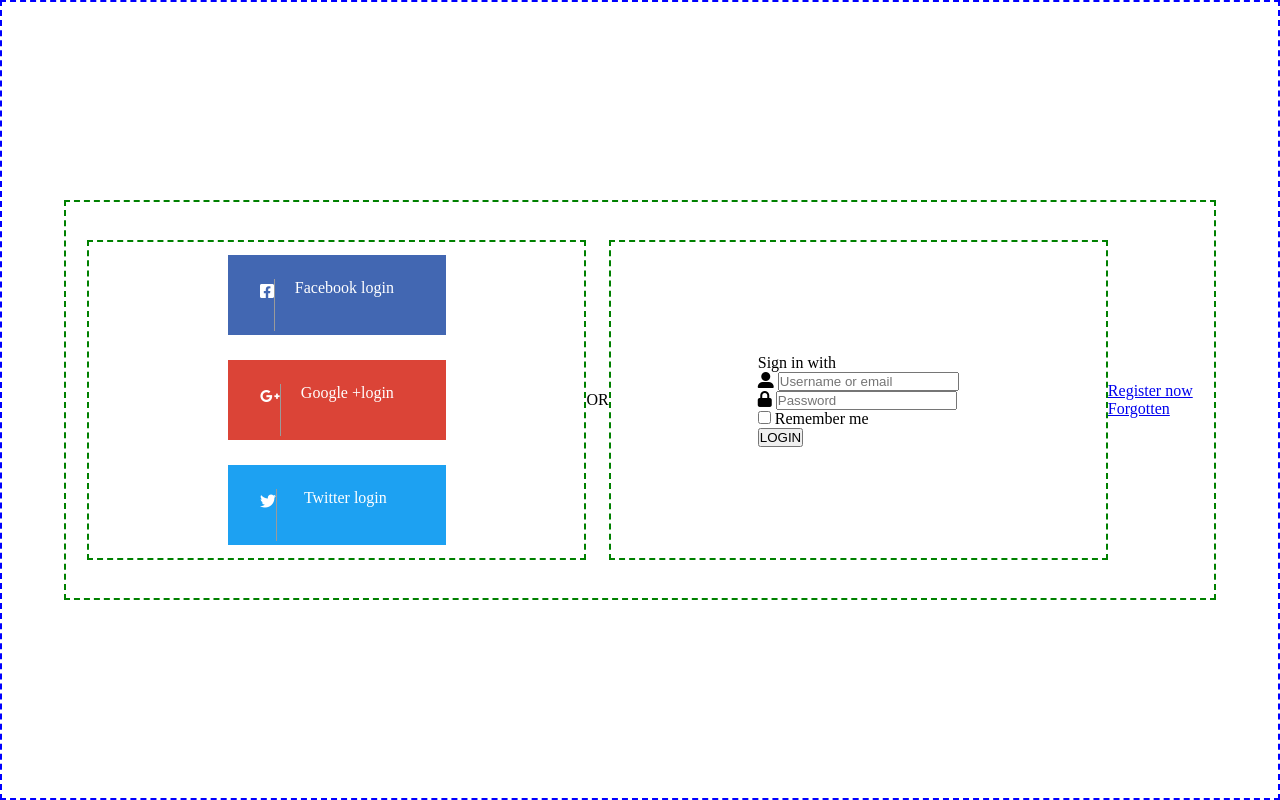
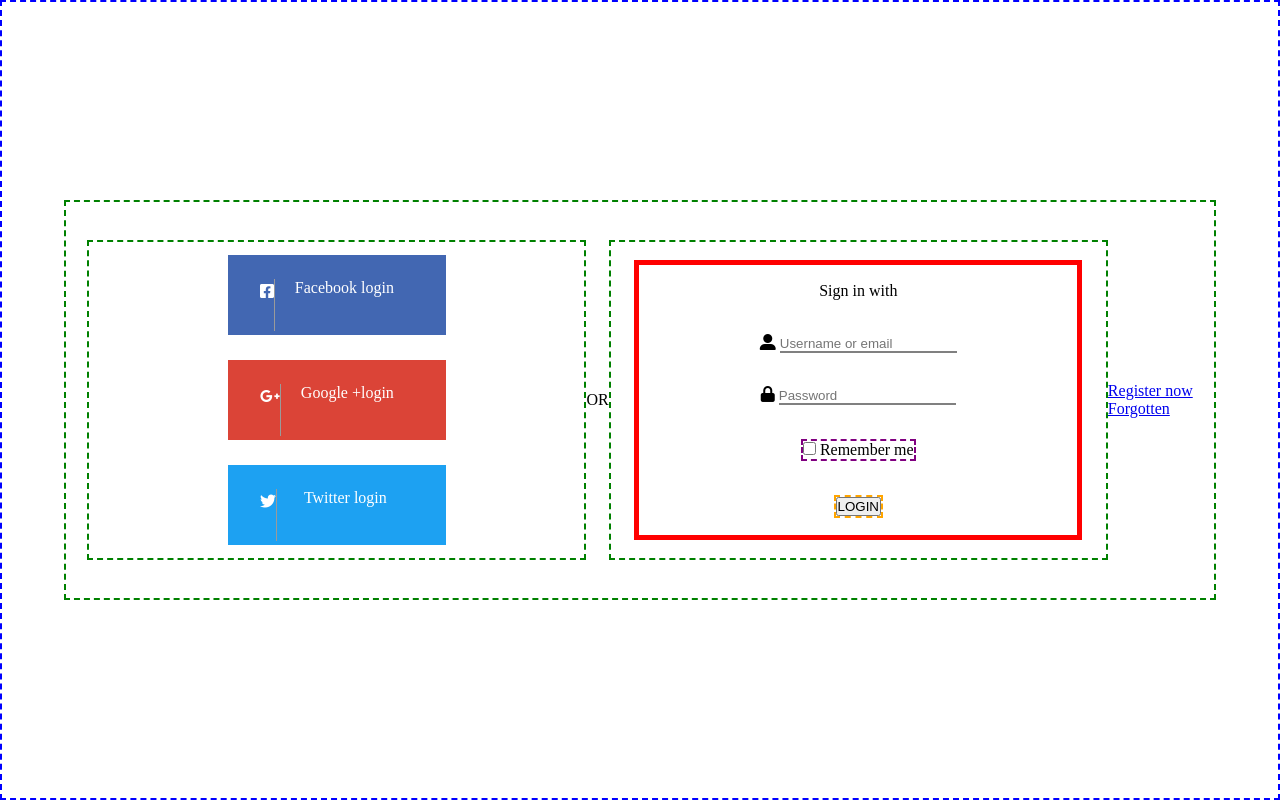
Before and after one commit to maykaltenev/log-in-page, a plain HTML site: page index.html in a window 1280 px wide. Drawn offline with Linux system fonts and the light colour scheme.

Commit message:
sign in input for email and password

```diff
--- a/css/style.css
+++ b/css/style.css
@@ -99,3 +99,32 @@
   height: 3vh;
   align-self: center;
 }
+section article:nth-child(3) > form {
+  border: 5px red solid;
+  width: 35vw;
+  height: 35vh;
+  display: flex;
+  flex-direction: column;
+  justify-content: space-around;
+  align-items: center;
+}
+section article:nth-child(3) > form div:nth-of-type(1) > input[type="email"] {
+  border: none;
+  outline: none;
+  border-bottom: 2px solid gray;
+}
+section
+  article:nth-child(3)
+  > form
+  div:nth-of-type(2)
+  > input[type="password"] {
+  border: none;
+  outline: none;
+  border-bottom: 2px solid gray;
+}
+section article:nth-child(3) > form div:nth-of-type(3) {
+  border: 2px purple dashed;
+}
+section article:nth-child(3) > form div:nth-of-type(4) {
+  border: 2px orange dashed;
+}
```
Also changed, not shown: index.html (+1 -1 lines).
